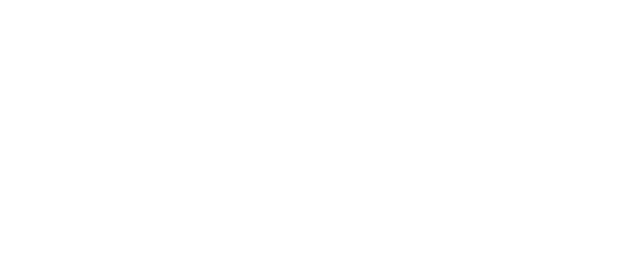
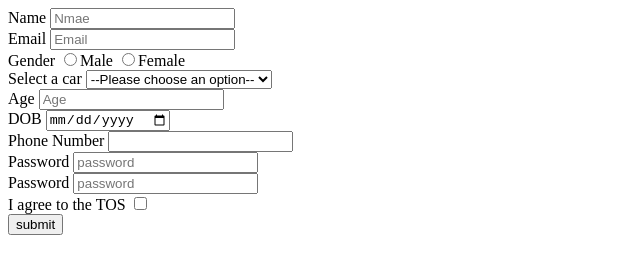
Before and after one commit to acciojob/signup-form-car-avishek999, a website: page main.html in a window 1280 px wide. Shown: the whole page, without its empty margins (0-640 px from the left). Drawn offline with Linux system fonts and the light colour scheme.

Commit message:
created a submission

```diff
--- a/main.html
+++ b/main.html
@@ -8,6 +8,56 @@
 
 <body>
 	<!-- the entire body must be written by student -->
+
+	<form action="#" method="post">
+
+		<label for="name">Name</label>
+		<input  type="text" name="name" required id="name" placeholder="Nmae" />
+        <br />
+		<label for="email">Email</label>
+		<input  type="email" name="email" required id="email" placeholder="Email" />
+
+		<br/>
+
+		<label >Gender</label>
+
+		  <input  type="radio" name="gender" required id="gender_m" /><label for="gender_m">Male</label>
+		 <input  type="radio" name="gender" required id="gender_f"  /><label for="gender_f">Female</label>
+
+<br />
+		<label for="cars">Select a car</label>
+		<select  id="cars" name="cars"  required>
+		<option value="" disabled selected>--Please choose an option--</option>
+         <option value="ferrari" >Ferrari</option>
+         <option value="bmw">BMW</option>
+
+
+		</select>
+		   <br />
+		<label for="age">Age</label>
+		<input  type="number" name="age" required id="age" placeholder="Age" />
+
+		<br />
+		<label for="dob">DOB</label>
+		<input type="date" required id="dob" />
+		<br />
+		<label for="tel">Phone Number</label>
+		<input type="tel"  id="tel" />
+		<br />
+		<label for="password">Password</label>
+		<input type="password" required id="password"  placeholder="password"/>
+
+		<br />
+		<label for="password">Password</label>
+		<input type="password" required id="password"  placeholder="password"/>
+
+		<br />
+		<label for="tos">I agree to the TOS</label>
+		<input type="checkbox" required id="tos" />
+<br />
+		<input  type="submit" value="submit" />
+
+	</form>
     <script type="text/javascript" src="./script.js">
 </script>
 
```
